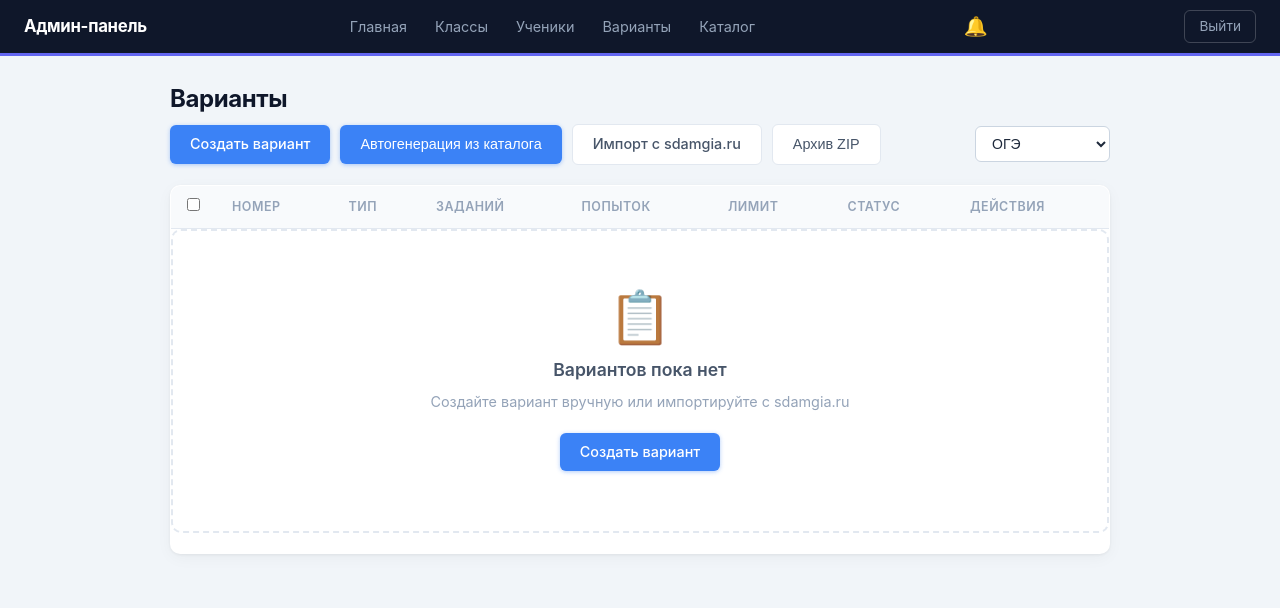
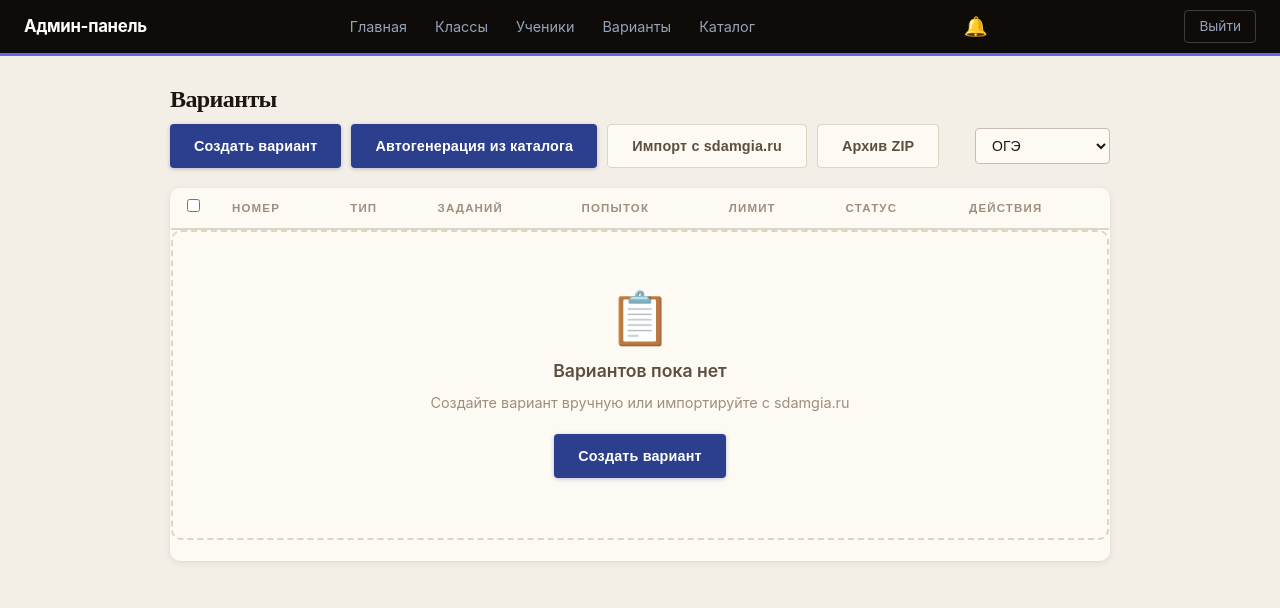
Before and after one commit to Lu7474/ogelegko, a Django app: page /admin/variants/ in a window 1280 px wide. Shown: the top 608 px of the page. Run offline with Django 5.2, Linux system fonts and the light colour scheme; the visitor is signed in with stand-in values (Sample User, id 1); data that the repository does not hold is empty.

Commit message:
feat(ui): css foundation — warm tokens, PT Serif/Sans, button physics, table cleanup

```diff
--- a/static/css/style.css
+++ b/static/css/style.css
@@ -1,39 +1,65 @@
 /* === CSS Variables === */
 :root {
-    --bg: #f1f5f9;
-    --card-bg: #ffffff;
-    --text: #1e293b;
-    --text-secondary: #475569;
-    --text-muted: #94a3b8;
-    --heading: #0f172a;
-    --border: #e2e8f0;
-    --input-border: #cbd5e1;
-    --input-bg: #ffffff;
-    --table-header-bg: #f8fafc;
-    --table-border: #f1f5f9;
-    --hover-bg: #f8fafc;
-    --navbar-bg: #1e293b;
-    --admin-navbar-bg: #0f172a;
-    --card-shadow: 0 1px 3px rgba(0,0,0,.06), 0 4px 16px rgba(0,0,0,.04);
-    --card-shadow-hover: 0 4px 12px rgba(0,0,0,.1), 0 8px 24px rgba(0,0,0,.06);
-    --link: #3b82f6;
-    --link-hover: #2563eb;
-    --focus-ring: rgba(59,130,246,0.25);
-    --primary: #3b82f6;
-    --primary-dark: #2563eb;
-    --success: #10b981;
-    --danger: #ef4444;
-    --danger-dark: #dc2626;
-    --warning: #f59e0b;
-    --radius: 10px;
-    --radius-sm: 6px;
-    --radius-lg: 14px;
+    /* Фон и поверхности */
+    --bg:              #F4EFE6;
+    --surface:         #FDFAF4;
+    --card-bg:         #FDFAF4;
+    --hover-bg:        #F0E9DE;
+
+    /* Текст */
+    --text:            #1C1510;
+    --text-secondary:  #5C4F42;
+    --text-muted:      #9E8E7E;
+    --heading:         #1C1510;
+
+    /* Границы */
+    --border:          #DDD5C4;
+    --input-border:    #C8BDB0;
+    --input-bg:        #FDFAF4;
+    --table-border:    #DDD5C4;
+    --table-header-bg: transparent;
+
+    /* Primary */
+    --primary:         #2B3F8C;
+    --primary-dark:    #1E2D6B;
+    --primary-light:   #EEF1FA;
+    --link:            #2B3F8C;
+    --link-hover:      #1E2D6B;
+    --focus-ring:      rgba(43, 63, 140, 0.22);
+
+    /* Семантика */
+    --success:         #1E6B3E;
+    --success-light:   #EAF5EE;
+    --danger:          #B03A2E;
+    --danger-dark:     #8E2E24;
+    --danger-light:    #FBF0EE;
+    --warning:         #8B6000;
+    --warning-light:   #FEF8E7;
+    --pending:         #5A4080;
+    --pending-light:   #F2EFF9;
+
+    /* Навбар */
+    --navbar-bg:       #1C1916;
+    --admin-navbar-bg: #0F0B08;
+
+    /* Тени */
+    --shadow-subtle:   0 1px 2px rgba(28, 21, 16, 0.05);
+    --shadow-card:     0 2px 8px rgba(28, 21, 16, 0.07), 0 1px 2px rgba(28, 21, 16, 0.04);
+    --shadow-elevated: 0 8px 24px rgba(28, 21, 16, 0.10), 0 2px 6px rgba(28, 21, 16, 0.06);
+    --shadow-modal:    0 24px 64px rgba(28, 21, 16, 0.18), 0 4px 12px rgba(28, 21, 16, 0.08);
+    --card-shadow:     var(--shadow-card);
+    --card-shadow-hover: var(--shadow-elevated);
+
+    /* Радиусы */
+    --radius-sm:  4px;
+    --radius:     10px;
+    --radius-lg:  16px;
 }
 
 /* === Reset & Base === */
 * { margin: 0; padding: 0; box-sizing: border-box; }
 body {
-    font-family: -apple-system, BlinkMacSystemFont, 'Segoe UI', Roboto, 'Inter', sans-serif;
+    font-family: 'PT Sans', -apple-system, BlinkMacSystemFont, sans-serif;
     background: var(--bg);
     color: var(--text);
     line-height: 1.6;
@@ -162,82 +188,89 @@ a:hover { color: var(--link-hover); text-decoration: underline; }
     align-items: center;
     justify-content: center;
     gap: 6px;
-    padding: 9px 20px;
+    padding: 0 24px;
+    height: 44px;
     border: none;
     border-radius: var(--radius-sm);
     font-size: 0.9rem;
-    font-weight: 500;
+    font-weight: 600;
+    font-family: 'PT Sans', sans-serif;
+    letter-spacing: 0.01em;
     cursor: pointer;
     text-decoration: none;
-    transition: all 0.15s;
-    line-height: 1.4;
+    transition: background 120ms ease, transform 80ms ease, box-shadow 120ms ease;
+    line-height: 1;
 }
-.btn:hover { text-decoration: none; transform: translateY(-1px); }
-.btn:active { transform: translateY(0); }
+.btn:hover { text-decoration: none; }
+.btn:active { transform: scale(0.97); }
 .btn:focus-visible { outline: 2px solid var(--primary); outline-offset: 2px; }
 .btn-primary {
     background: var(--primary);
     color: #fff;
-    box-shadow: 0 1px 4px rgba(59,130,246,.4);
+    box-shadow: 0 1px 4px rgba(43, 63, 140, .3);
 }
-.btn-primary:hover { background: var(--primary-dark); box-shadow: 0 3px 8px rgba(59,130,246,.4); color: #fff; }
+.btn-primary:hover { background: var(--primary-dark); box-shadow: 0 3px 8px rgba(43, 63, 140, .3); color: #fff; }
 .btn-secondary {
-    background: #fff;
+    background: var(--card-bg);
     color: var(--text-secondary);
     border: 1.5px solid var(--border);
 }
-.btn-secondary:hover { background: var(--hover-bg); border-color: #cbd5e1; color: var(--text); }
+.btn-secondary:hover { background: var(--hover-bg); border-color: var(--input-border); color: var(--text); }
 .btn-danger {
     background: var(--danger);
     color: #fff;
-    box-shadow: 0 1px 4px rgba(239,68,68,.3);
+    box-shadow: 0 1px 4px rgba(176, 58, 46, .3);
 }
-.btn-danger:hover { background: var(--danger-dark); color: #fff; box-shadow: 0 3px 8px rgba(239,68,68,.35); }
+.btn-danger:hover { background: var(--danger-dark); color: #fff; box-shadow: 0 3px 8px rgba(176, 58, 46, .3); }
 .btn-success {
     background: var(--success);
     color: #fff;
-    box-shadow: 0 1px 4px rgba(16,185,129,.3);
+    box-shadow: 0 1px 4px rgba(30, 107, 62, .3);
 }
-.btn-success:hover { background: #059669; color: #fff; }
+.btn-success:hover { background: #165230; color: #fff; }
 .btn-full { width: 100%; }
-.btn-lg { padding: 13px 28px; font-size: 1rem; border-radius: var(--radius); }
-.btn-sm { padding: 4px 12px; font-size: 0.78rem; border-radius: 5px; }
+.btn-lg { height: 52px; padding: 0 32px; font-size: 1rem; }
+.btn-sm { height: 32px; padding: 0 14px; font-size: 0.8rem; }
 .btn-sm:hover { transform: none; }
 
 /* === Errors / Alerts === */
 .error-message {
-    background: #fef2f2;
-    color: #b91c1c;
+    background: var(--danger-light);
+    color: var(--danger-dark);
     padding: 10px 14px;
     border-radius: var(--radius-sm);
     margin-bottom: 16px;
     font-size: 0.875rem;
-    border: 1px solid #fecaca;
+    border: 1px solid var(--danger);
+    border-left-width: 4px;
 }
 .error-message-inline { color: var(--danger); font-size: 0.82rem; margin-top: 4px; }
 .success-message {
-    background: #f0fdf4;
-    color: #166534;
+    background: var(--success-light);
+    color: var(--success);
     padding: 12px 16px;
     border-radius: var(--radius-sm);
     margin: 16px 0;
-    border: 1px solid #bbf7d0;
+    border: 1px solid var(--success);
+    border-left-width: 4px;
 }
 .error-list {
-    background: #fef2f2;
+    background: var(--danger-light);
     padding: 16px;
     border-radius: var(--radius-sm);
     margin: 16px 0;
-    border: 1px solid #fecaca;
+    border: 1px solid var(--danger);
+    border-left-width: 4px;
 }
-.error-list ul { margin-left: 20px; color: #b91c1c; font-size: 0.9rem; }
+.error-list ul { margin-left: 20px; color: var(--danger-dark); font-size: 0.9rem; }
 .info-box {
-    background: #eff6ff;
+    background: var(--primary-light);
     padding: 14px 16px;
     border-radius: var(--radius-sm);
     margin-bottom: 20px;
-    border: 1px solid #bfdbfe;
-    color: #1e40af;
+    border: 1px solid var(--primary);
+    border-left-width: 4px;
+    color: var(--primary-dark);
 }
 
 /* === Tables === */
@@ -252,25 +285,25 @@ a:hover { color: var(--link-hover); text-decoration: underline; }
     border: 1px solid var(--border);
 }
 .table th {
-    background: var(--table-header-bg);
-    padding: 11px 16px;
+    background: transparent;
+    padding: 10px 16px;
     text-align: left;
-    font-weight: 600;
-    font-size: 0.78rem;
+    font-family: 'PT Sans', sans-serif;
+    font-weight: 700;
+    font-size: 0.72rem;
     color: var(--text-muted);
     text-transform: uppercase;
-    letter-spacing: 0.04em;
-    border-bottom: 1px solid var(--border);
+    letter-spacing: 0.1em;
+    border-bottom: 2px solid var(--border);
 }
 .table td {
-    padding: 11px 16px;
-    border-bottom: 1px solid var(--table-border);
-    font-size: 0.9rem;
+    padding: 12px 16px;
+    border-bottom: 1px solid var(--border);
+    font-size: 0.875rem;
     vertical-align: middle;
 }
 .table tbody tr:last-child td { border-bottom: none; }
-.table tbody tr:nth-child(even) { background: #fafbfc; }
-.table tbody tr:hover { background: #f0f7ff; }
+.table tbody tr:hover { background: rgba(28, 21, 16, 0.025); }
 .row-inactive { opacity: 0.45; }
 
 /* === Choose Variant === */
@@ -442,8 +475,8 @@ a:hover { color: var(--link-hover); text-decoration: underline; }
 .filter-form select:focus { outline: none; border-color: var(--primary); box-shadow: 0 0 0 3px var(--focus-ring); }
 
 /* === Headings === */
-h1 { color: var(--heading); margin-bottom: 6px; font-size: 1.5rem; font-weight: 700; letter-spacing: -0.4px; }
-h2 { color: var(--heading); margin: 28px 0 14px; font-size: 1.15rem; font-weight: 600; }
+h1 { font-family: 'PT Serif', serif; color: var(--heading); margin-bottom: 6px; font-size: 1.5rem; font-weight: 700; letter-spacing: -0.025em; }
+h2 { font-family: 'PT Serif', serif; color: var(--heading); margin: 28px 0 14px; font-size: 1.15rem; font-weight: 700; letter-spacing: -0.01em; }
 h3 { color: var(--heading); font-size: 1rem; }
 .subtitle { color: var(--text-muted); margin-bottom: 20px; font-size: 0.9rem; }
 
--- a/templates/base.html
+++ b/templates/base.html
@@ -6,6 +6,9 @@
     <meta name="viewport" content="width=device-width, initial-scale=1.0">
     <title>{% block title %}Пробные ОГЭ/ЕГЭ{% endblock %}</title>
     <link rel="icon" type="image/png" href="{% static 'favicon.png' %}">
+    <link rel="preconnect" href="https://fonts.googleapis.com">
+    <link rel="preconnect" href="https://fonts.gstatic.com" crossorigin>
+    <link href="https://fonts.googleapis.com/css2?family=PT+Serif:wght@700&family=PT+Sans:wght@400;600&family=JetBrains+Mono:wght@700&display=swap" rel="stylesheet">
     <link rel="stylesheet" href="{% static 'css/style.css' %}">
     <link rel="stylesheet" href="https://cdn.jsdelivr.net/npm/katex@0.16.11/dist/katex.min.css" crossorigin="anonymous">
     <script defer src="https://cdn.jsdelivr.net/npm/katex@0.16.11/dist/katex.min.js" crossorigin="anonymous"></script>
```
Also changed, not shown: other parts of static/css/style.css (+31 -31 lines).
